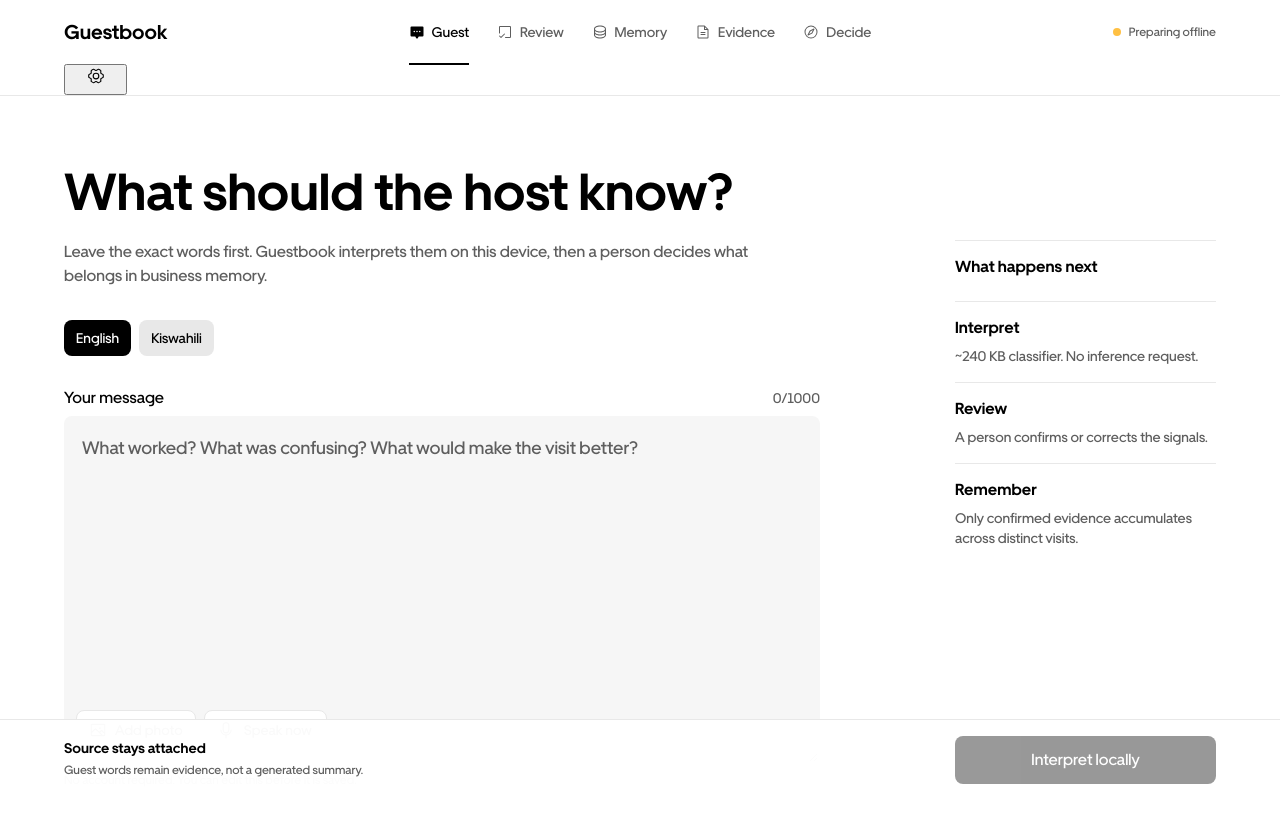
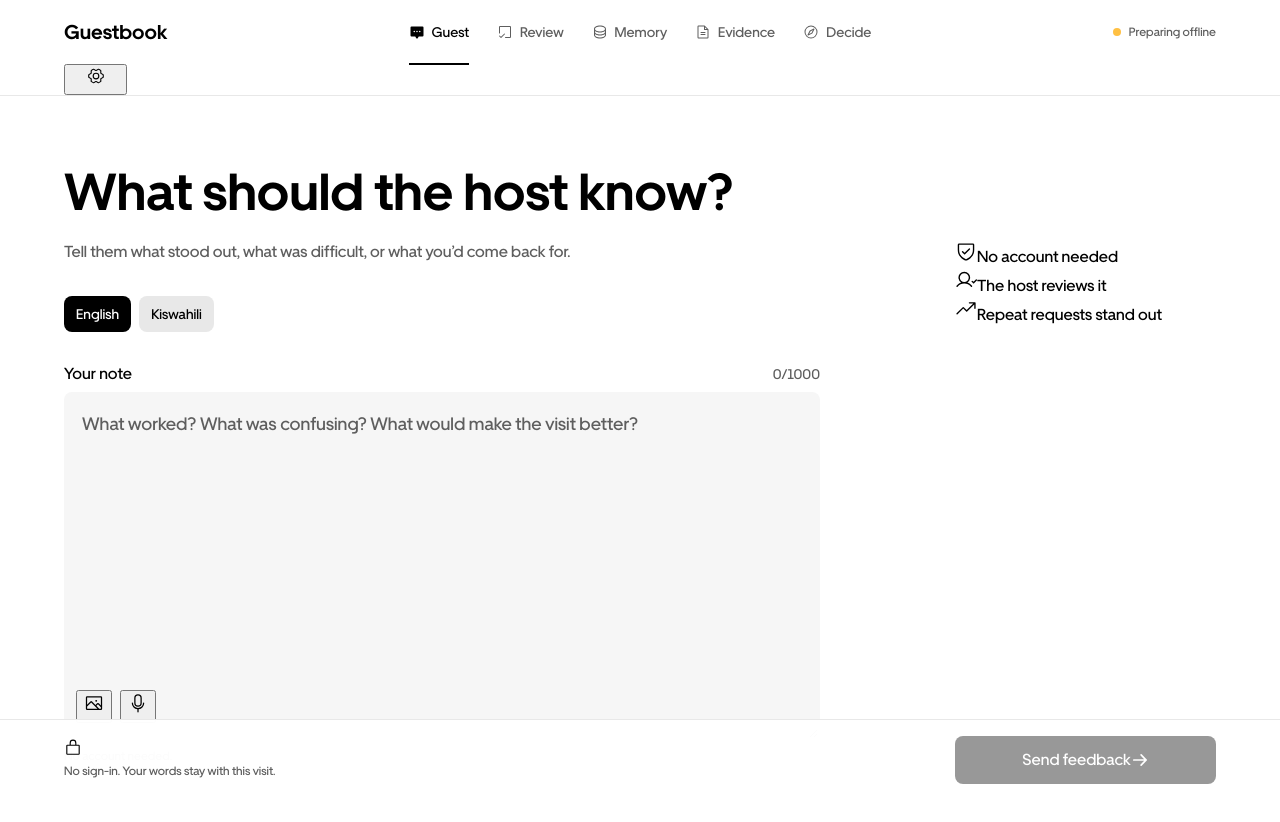
Before and after one commit to Davemafy/Guestbook, a React (Vite) app: page / in a window 1280 px wide. Shown: the top 822 px of the page. Built offline with nearby package versions, Linux system fonts and the light colour scheme.

Commit message:
ux: make Guest screen guest-facing and icon-led

```diff
--- a/src/App.tsx
+++ b/src/App.tsx
@@ -694,10 +694,7 @@ function GuestScreen() {
     <Shell route="guest" layout="normal">
       <main className="normal-grid guest-layout">
         <section className="guest-primary">
-          <PageTitle
-            title={copy.title}
-            body="Leave the exact words first. Guestbook interprets them on this device, then a person decides what belongs in business memory."
-          />
+          <PageTitle title={copy.title} body={copy.body} />
 
           <div className="section-gap">
             <BaseButtonGroup
@@ -711,18 +708,16 @@ function GuestScreen() {
           </div>
 
           <div className={"message-composer " + (voiceState === "listening" ? "is-listening" : "")}>
-            <Field label="Your message" meta={text.length + "/1000"} hint="No account required. You can edit this before it is saved.">
+            <Field label={copy.field} meta={text.length + "/1000"} hint={language === "sw" ? "Huhitaji akaunti." : "No account needed."}>
               <Textarea rows={9} maxLength={1000} value={text} onChange={(event) => setText(event.target.value)} placeholder={copy.placeholder} />
             </Field>
             <div className="composer-controls">
-              <button className="composer-tool-button" type="button" onClick={() => mediaRef.current?.click()}>
-                <ImageIcon size={18} weight="regular" aria-hidden="true" />
-                <span>Add photo</span>
+              <button className="composer-icon-action" type="button" onClick={() => mediaRef.current?.click()} aria-label="Add photo" title="Add photo">
+                <ImageIcon size={20} weight="regular" aria-hidden="true" />
               </button>
               {voiceState !== "listening" && voiceState !== "unavailable" && (
-                <button className="composer-voice-button" type="button" onClick={() => void startVoice()}>
-                  <MicrophoneIcon size={18} weight="regular" aria-hidden="true" />
-                  <span>Speak now</span>
+                <button className="composer-icon-action" type="button" onClick={() => void startVoice()} aria-label="Speak" title="Speak">
+                  <MicrophoneIcon size={20} weight="regular" aria-hidden="true" />
                 </button>
               )}
               {voiceState === "listening" && (
@@ -738,31 +733,31 @@ function GuestScreen() {
           {mediaDataUrl && (
             <div className="media-preview">
               <img src={mediaDataUrl} alt="" />
-              <div><span>Attached photo</span><BaseButton hierarchy="tertiary" size="small" shape="rect" onClick={() => setMediaDataUrl("")}>Remove</BaseButton></div>
+              <div><span><ImageIcon size={16} weight="regular" aria-hidden="true" /> Photo added</span><BaseButton hierarchy="tertiary" size="small" shape="rect" onClick={() => setMediaDataUrl("")}>Remove</BaseButton></div>
             </div>
           )}
 
           <input ref={mediaRef} className="sr-only" type="file" accept="image/*" onChange={(event) => attachPhoto(event.target.files?.[0])} />
 
-          {voiceState === "unavailable" && <div className="inline-note">Voice is unavailable in this browser. Typing and local Guestbook inference still work offline.</div>}
+          {voiceState === "unavailable" && <div className="inline-note"><InfoIcon size={18} weight="regular" aria-hidden="true" /> Voice isn’t available here. You can still type your note.</div>}
           {voiceError && <BaseBanner tone="negative">{voiceError}</BaseBanner>}
         </section>
 
-        <aside className="guest-context">
-          <div className="context-rule">
-            <h2 className="context-heading">What happens next</h2>
-            <div className="context-step"><strong>Interpret</strong><p>~240 KB classifier. No inference request.</p></div>
-            <div className="context-step"><strong>Review</strong><p>A person confirms or corrects the signals.</p></div>
-            <div className="context-step"><strong>Remember</strong><p>Only confirmed evidence accumulates across distinct visits.</p></div>
+        <aside className="guest-context" aria-label="About your feedback">
+          <div className="guest-facts">
+            <div><ShieldCheckIcon size={22} weight="regular" aria-hidden="true" /><span>No account needed</span></div>
+            <div><UserCheckIcon size={22} weight="regular" aria-hidden="true" /><span>The host reviews it</span></div>
+            <div><TrendUpIcon size={22} weight="regular" aria-hidden="true" /><span>Repeat requests stand out</span></div>
           </div>
         </aside>
       </main>
 
       <DockedAction>
         <div className="normal-grid dock-grid">
-          <div className="dock-copy"><strong>Source stays attached</strong><span>Guest words remain evidence, not a generated summary.</span></div>
+          <div className="dock-copy"><LockSimpleIcon size={18} weight="regular" aria-hidden="true" /><span>No sign-in. Your words stay with this visit.</span></div>
           <BaseButton hierarchy="primary" size="medium" shape="rect" onClick={submit} disabled={text.trim().length < 3 || busy}>
-            {busy ? "Interpreting locally…" : "Interpret locally"}
+            <span>{busy ? "Sending…" : "Send feedback"}</span>
+            {!busy && <ArrowRightIcon size={18} weight="bold" aria-hidden="true" />}
           </BaseButton>
         </div>
       </DockedAction>
```
